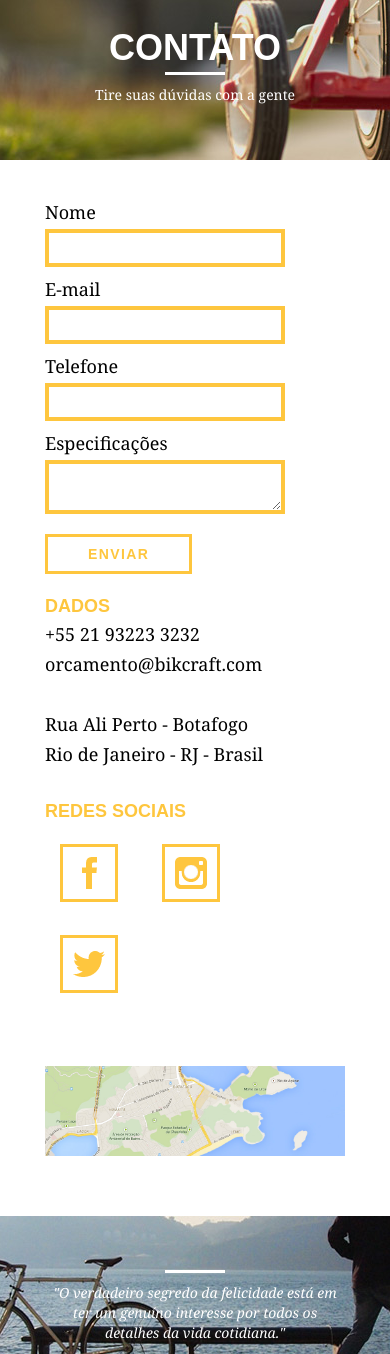
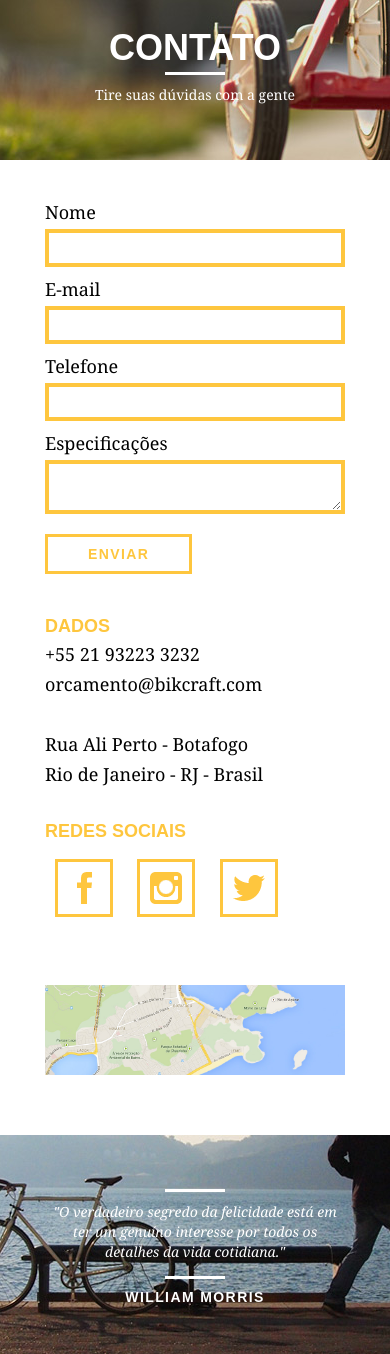
Before and after one commit to GioBP/webdesignaulas, a PHP site: page /contato.html in a window 390 px wide; the page is wider, and only the part inside the window is pictured. Shown: the part 209-1563 px from the top of that part. Run offline with PHP 8.4, Linux system fonts and the light colour scheme.

Commit message:
Update responsivo.css
Tornando a página de contato responsiva.

```diff
--- a/css/responsivo.css
+++ b/css/responsivo.css
@@ -159,4 +159,16 @@
 	padding-right: 0px;
 }
 
+/*Contato*/
+
+.contato_form{
+	padding-right: 0px;
+	margin-bottom: 40px;
+}
+
+.contato_dados ul li {
+	padding: 5px 10px;
+	margin-right: 0;
+}
+
 } /*Final do estilo Mobile*/
```
